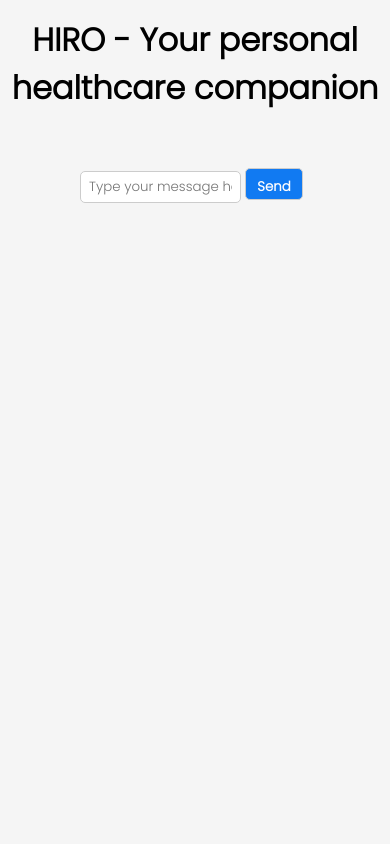
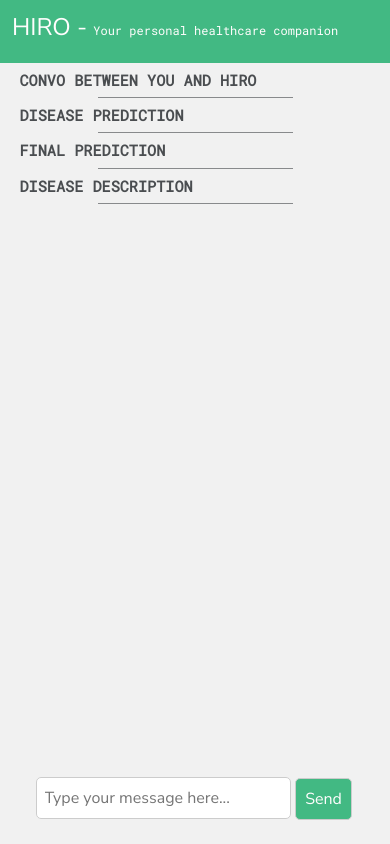
Before and after one commit to vivek09thakur/HIRO, a Django app: page /home/ in a window 390 px wide. Run offline with Django 4.2, Linux system fonts and the light colour scheme; parts of the project's set-up code (start-up, migrations or seed data) failed here and were passed over.

Commit message:
Update styles.css with new fonts and responsive design

```diff
--- a/webapp/static/styles.css
+++ b/webapp/static/styles.css
@@ -1,75 +1,160 @@
-*{
+@import url('https://fonts.googleapis.com/css2?family=Nunito+Sans:opsz@6..12&display=swap');
+@import url('https://fonts.googleapis.com/css2?family=Nunito+Sans:opsz@6..12&family=Roboto+Mono&display=swap');
+
+* {
     margin: 0;
     padding: 0;
     box-sizing: border-box;
-    font-family: 'Poppins', sans-serif;
+    font-family: 'Nunito Sans', sans-serif;
+    -webkir-font-smoothing: antialiased;
+    transition: all .3s ease;
 }
 
-html{
+html {
     color-scheme: light;
-    background: #f5f5f5;
+    background: #f1f1f1;
+    overflow-x: hidden;
 }
 
-body{
-    background: #f5f5f5;
+body {
+    background: #f1f1f1;
 }
 
-.title{
-    font-size: 2rem;
-    text-align: center;
-    padding: 1rem .5rem;
+.navbar {
+    background: #42b983 !important;
 }
 
+/* text styles and line styles */
+.title {
+    font-size: 1.5rem;
+    text-align: center;
+    color: #fffdfd;
+    font-weight: 500;
+}
+
+.small-text {
+    font-size: 80%;
+}
+.robotic {
+    font-family: 'Roboto Mono', monospace;
+}
+.uppercase {
+    text-transform: uppercase;
+}
+.disease-title{
+    font-size: 95%;
+    margin-left: 13%;
+    font-weight: 600 !important;
+    margin-top: .5rem;
+    opacity: .8;
+}
+hr{
+    opacity: .5;
+    width: 50%;
+    margin: 0 auto;
+}
+/* text styles ends here */
+
 .message {
+    width: 100%;
+    height: 3rem;
+    padding: .5rem;
+}
+
+.message__content {
+    width: 70%;
+    margin: 0 auto;
+}
+
+.message__content p {
+    font-size: 1rem;
+    font-weight: 300 !important;
+    opacity: .8;
+}
+
+
+
+.chat-window__input {
     width: 100%;
     height: 3rem;
     margin: .5rem 0;
     padding: .5rem;
 }
+.chat-window__messages{
+    overflow-y: scroll !important;
+}
 
-.message__content{
-    width:70%;
+.chat-window__input .prompt_form {
+    width: 70%;
     margin: 0 auto;
     padding: 1rem;
+    position: fixed;
+    bottom: 0;
+    left: 15%;
 }
 
-.message__content p{
-    font-size: 1rem;
-    font-weight: 600 !important;
-    opacity: .8;
-}
-
-.chat-window__input{
-    width: 100%;
-    height: 3rem;
-    margin: .5rem 0;
-    padding: .5rem;
-}
-
-.chat-window__input .prompt_form{
-    width:70%;
-    margin: 0 auto;
-    padding: 1rem;
-}
-
-.chat-window__input .prompt_form input{
+.chat-window__input .prompt_form input {
     width: 70%;
-    height: 2rem;
+    height: 2.6rem;
     margin: .5rem 0;
     padding: .5rem;
     border: 1px solid #ccc;
     border-radius: 5px;
 }
 
-.chat-window__input .prompt_form input[type="submit"]{
+.chat-window__input .prompt_form input[type="submit"] {
     width: 25%;
-    height: 2rem;
+    height: 2.6rem;
     margin: .5rem 0;
     padding: .5rem;
     border: 1px solid #ccc;
     border-radius: 5px;
-    background: #117af2;
+    background: #42b983;
     color: #fffdfd;
-    font-weight: 600;
+    font-weight: 500;
     cursor: pointer;
 }
+
+@media screen and (max-width: 768px) {
+    .message{
+        height: auto;
+    }
+    .message__content {
+        width: 93%;
+    }
+    .message__content p{
+        font-size: 80%;
+    }
+    .chat-window__input .prompt_form {
+        width: 90%;
+        left: 5%;
+    }
+    .chat-window__input .prompt_form input {
+        width: 80%;
+    }
+    .chat-window__input .prompt_form input[type="submit"] {
+        width: 18%;
+    }
+}
+@media screen and (max-width: 576px) {
+    .headline{
+        font-size: 50%;
+    }
+    .disease-title{
+        margin-left: 5%;
+    }
+    .message__content p{
+        font-size: 70%;
+    }
+    .chat-window__input .prompt_form {
+        width: 90%;
+        left: 5%;
+    }
+    .chat-window__input .prompt_form input {
+        width: 80%;
+    }
+    .chat-window__input .prompt_form input[type="submit"] {
+        width: 18%;
+    }
+
+}
--- a/webapp/templates/webapp/index.html
+++ b/webapp/templates/webapp/index.html
@@ -9,24 +9,42 @@
       name="viewport"
       content="width=device-width, initial-scale=1.0, minimum-scale=1.0"
     />
-    <link rel="preconnect" href="https://fonts.googleapis.com" />
-    <link rel="preconnect" href="https://fonts.gstatic.com" crossorigin />
     <link
-    href="https://fonts.googleapis.com/css2?family=Poppins:wght@300&display=swap"
-    rel="stylesheet"/ > {% load static %}
+      href="https://cdn.jsdelivr.net/npm/bootstrap@5.3.2/dist/css/bootstrap.min.css"
+      rel="stylesheet"
+      integrity="sha384-T3c6CoIi6uLrA9TneNEoa7RxnatzjcDSCmG1MXxSR1GAsXEV/Dwwykc2MPK8M2HN"
+      crossorigin="anonymous"
+    />
+    {% load static %}
     <link rel="stylesheet" href="{% static 'styles.css' %}" />
+    <link rel="stylesheet" href="../../static/styles.css" />
   </head>
   <body>
-
-    <h1 class="title">HIRO - Your personal healthcare companion</h1>
+    <nav class="navbar bg-body-tertiary">
+      <div class="container-fluid">
+        <h1 class="title navbar-brand">
+          HIRO -
+          <span class="small-text robotic headline"
+            >Your personal healthcare companion</span
+          >
+        </h1>
+      </div>
+    </nav>
 
     <div class="chat-window">
       <div class="chat-window__messages">
+
         <!-- Display user prompt -->
+        <h3 class="robotic uppercase disease-title">
+          Convo between you and hiro
+        </h3>
+        <hr />
         {% if user_prompt %}
         <div class="message">
           <div class="message__content">
-            <p>User: {{ user_prompt }}</p>
+            <p>
+              <span class="robotic uppercase">User :</span> {{ user_prompt }}
+            </p>
           </div>
         </div>
         {% endif %}
@@ -36,26 +54,41 @@
         {% if response %}
         <div class="message">
           <div class="message__content">
-            <p>HIRO: {{ response }}</p>
+            <p>
+              <span class="robotic uppercase">hiro : </span>
+              <span class="robotic">{{ response }}</span>
+            </p>
           </div>
         </div>
         {% endif %}
+
         <!-- End of response -->
 
-        <!-- Display Extracted Sypmtoms -->
         {% if extracted_symptoms %}
         <div class="message">
           <div class="message__content">
-            <p>Extracted Symptoms: {{ extracted_symptoms }}</p>
+            <p>
+              <span class="robotic uppercase">Extracted Symptoms : </span>
+              <span class="robotic">{{ extracted_symptoms }}</span>
+            </p>
           </div>
         </div>
         {% endif %}
+
+        <!-- Display Extracted Sypmtoms -->
+        <h3 class="robotic uppercase disease-title">Disease Prediction</h3>
+        <hr />
 
         <!-- Test 1 -->
         {% if disease_from_test1 %}
         <div class="message">
           <div class="message__content">
-            <p>Disease from Test 1: {{ disease_from_test1 }}</p>
+            <p>
+              <span class="small-text robotic uppercase"
+                >Predicted disease from test 1 ->
+              </span>
+              <span class="small-text robotic">{{ disease_from_test1 }}</span>
+            </p>
           </div>
         </div>
         {% endif %}
@@ -64,7 +97,12 @@
         {% if disease_from_test2 %}
         <div class="message">
           <div class="message__content">
-            <p>Disease from Test 2: {{ disease_from_test2 }}</p>
+            <p>
+              <span class="small-text robotic uppercase"
+                >Predicted disease from test 2 ->
+              </span>
+              <span class="small-text robotic">{{ disease_from_test2 }}</span>
+            </p>
           </div>
         </div>
         {% endif %}
@@ -73,34 +111,59 @@
         {% if disease_from_test3 %}
         <div class="message">
           <div class="message__content">
-            <p>Disease from Test 3: {{ disease_from_test3 }}</p>
+            <p>
+              <span class="small-text robotic uppercase"
+                >Predicted disease from test 3 ->
+              </span>
+              <span class="small-text robotic">{{ disease_from_test3 }}</span>
+            </p>
           </div>
         </div>
         {% endif %}
 
         <!-- Final Prediction -->
+        <h3 class="robotic uppercase disease-title">Final Prediction</h3>
+        <hr />
         {% if final_prediction %}
         <div class="message">
           <div class="message__content">
-            <p>Final Prediction: {{ final_prediction }}</p>
+            <p>
+              <span class="robotic uppercase">Final Prediction -> </span>
+              <span class="robotic"> {{ final_prediction }} </span>
+            </p>
           </div>
         </div>
         {% endif %}
 
         <!-- Display disease information -->
+        <h3 class="robotic uppercase disease-title">Disease Description</h3>
+        <hr />
         {% if disease_description %}
         <div class="message">
           <div class="message__content">
-            <p>Disease Description: {{ disease_description }}</p>
-          </div>
-        </div>
-        {% endif %} {% if disease_precaution %}
-        <div class="message">
-          <div class="message__content">
-            <p>Disease Precaution: {{ disease_precaution }}</p>
+            <p>
+              <b
+                ><span class="robotic uppercase">Disease Description :</span></b
+              >
+              <span class="robotic small-text">{{ disease_description }}</span>
+            </p>
           </div>
         </div>
         {% endif %}
+
+        {% if disease_precaution %}
+        <h3 class="robotic uppercase disease-title">Disease Precaution</h3>
+        <hr />
+        <div class="message">
+          <div class="message__content">
+            <p>
+              <span class="robotic uppercase">Disease Precaution : </span> {{
+              disease_precaution }}
+            </p>
+          </div>
+        </div>
+        {% endif %}
+
         <!-- End of disease information -->
       </div>
       <div class="chat-window__input">
@@ -112,9 +175,14 @@
             id="prompt"
             placeholder="Type your message here..."
           />
-          <input type="submit" value="Send" />
+          <input type="submit" value="Send" class="btn btn-success" />
         </form>
       </div>
     </div>
+    <script
+      src="https://cdn.jsdelivr.net/npm/bootstrap@5.3.2/dist/js/bootstrap.bundle.min.js"
+      integrity="sha384-C6RzsynM9kWDrMNeT87bh95OGNyZPhcTNXj1NW7RuBCsyN/o0jlpcV8Qyq46cDfL"
+      crossorigin="anonymous"
+    ></script>
   </body>
 </html>
```
